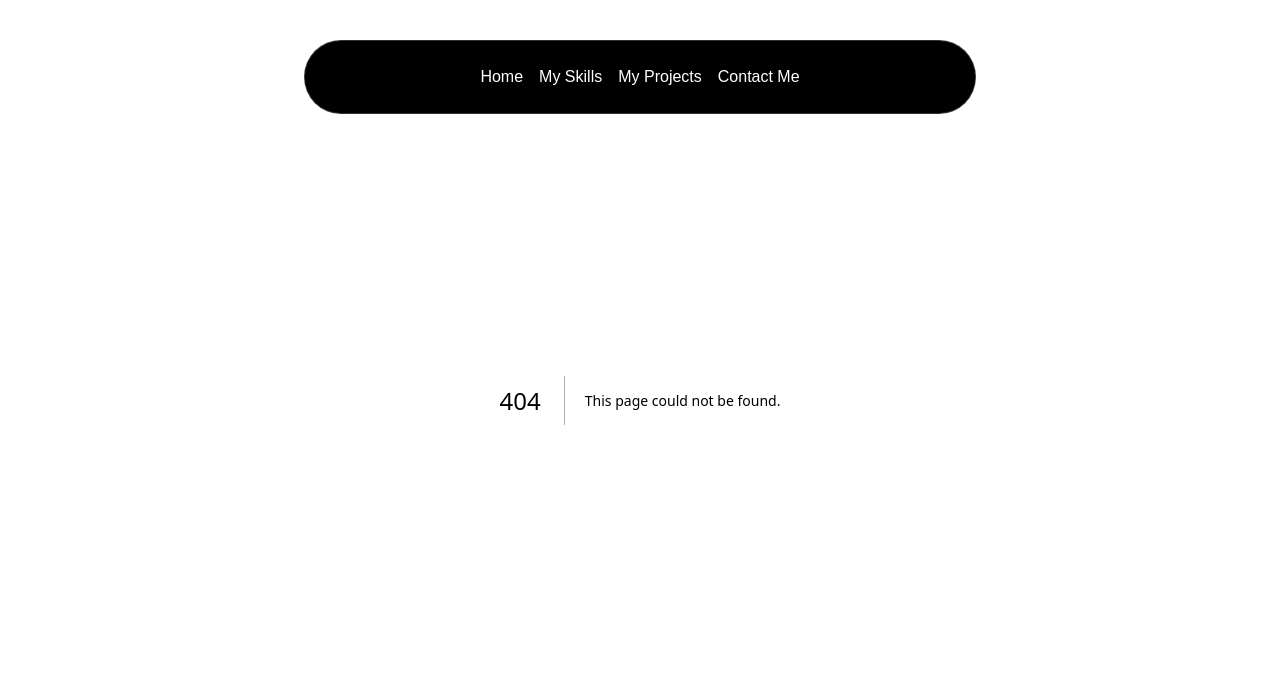
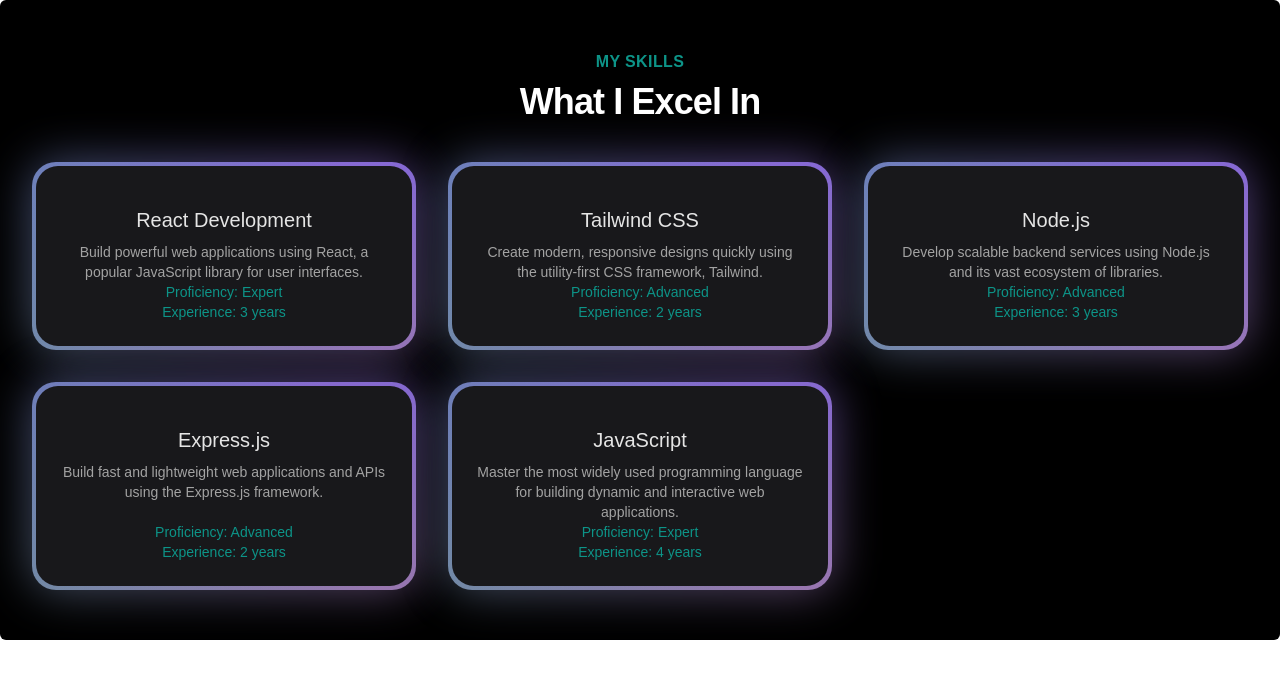
Before and after one commit to Naman12678/Naman-Portfolio, a Next.js app: page /skills in a window 1280 px wide. Before the commit this address had no page. Shown: the top 678 px of the page. Built offline with nearby package versions, Linux system fonts and the light colour scheme.

Commit message:
skill page update and minor changes

```diff
--- a/src/app/layout.tsx
+++ b/src/app/layout.tsx
@@ -1,7 +1,6 @@
 import type { Metadata } from "next";
 import localFont from "next/font/local";
 import "./globals.css";
-import Navbar from "@/components/Navbar";
 
 const geistSans = localFont({
   src: "./fonts/GeistVF.woff",
@@ -29,7 +28,6 @@
       <body
         className={`${geistSans.variable} ${geistMono.variable} antialiased`}
       >
-        <Navbar/>
         {children}
       </body>
     </html>
--- /dev/null
+++ b/src/app/skills/page.tsx
@@ -0,0 +1,47 @@
+'use client'
+import Link from 'next/link'
+import skillData from '../../data/skillList.json'
+import { BackgroundGradient } from '../../components/ui/background-gradient'
+
+interface Skill {
+    id: number,
+    title: string,
+    slug: string,
+    description: string,
+    proficiency: string,
+    experience: string,
+    isFeatured: boolean,
+}
+
+function Skills() {
+    const featuredSkills = skillData.skills.filter((skill: Skill) => skill.isFeatured)
+
+    return (
+        <div className='py-12 bg-black h-auto md:h-[40rem] w-full rounded-md flex flex-col items-center justify-center relative overflow-hidden mx-auto md:py-0'>
+            <div>
+                <div className="text-center">
+                    <h2 className="text-base text-teal-600 font-semibold tracking-wide uppercase">My Skills</h2>
+                    <p className="mt-2 text-3xl leading-8 font-extrabold tracking-tight text-white sm:text-4xl">What I Excel In</p>
+                </div>
+            </div>
+            <div className='mt-10 mx-8'>
+                <div className="grid grid-cols-1 sm:grid-cols-2 lg:grid-cols-3 gap-8 justify-center">
+                    {featuredSkills.map((skill: Skill) => (
+                        <div key={skill.id} className="flex justify-center">
+                            <BackgroundGradient className="flex flex-col rounded-[22px] bg-white dark:bg-zinc-900 overflow-hidden h-full max-w-sm">
+                                <div className="p-4 sm:p-6 flex flex-col items-center text-center flex-grow">
+                                    <p className="text-lg sm:text-xl text-black mt-4 mb-2 dark:text-neutral-200">{skill.title}</p>
+                                    <p className="text-sm text-neutral-600 dark:text-neutral-400 flex-grow">{skill.description}</p>
+                                    <p className="text-sm text-teal-600">Proficiency: {skill.proficiency}</p>
+                                    <p className="text-sm text-teal-600">Experience: {skill.experience}</p>
+                                </div>
+                            </BackgroundGradient>
+                        </div>
+                    ))}
+                </div>
+            </div>
+        </div>
+    )
+}
+
+export default Skills
--- a/src/components/heroSection.tsx
+++ b/src/components/heroSection.tsx
@@ -3,6 +3,7 @@
 import { motion } from "framer-motion";
 import { AuroraBackground } from "./ui/aurora-background";
 import { TextGenerateEffect } from "./ui/text-generate-effect";
+import Navbar from "./Navbar";
 
 const aboutMe = `
 I am a human.I breathe oxygen.
@@ -12,6 +13,7 @@
 export function HeroSection() {
   return (
     <AuroraBackground>
+      <Navbar/>
       <motion.div
         initial={{ opacity: 0, y: 40 }}
         whileInView={{ opacity: 1, y: 0 }}
--- /dev/null
+++ b/src/components/skills.tsx
@@ -0,0 +1,54 @@
+'use client'
+import Link from 'next/link'
+import skillData from '../data/skillList.json'
+import { BackgroundGradient } from './ui/background-gradient'
+
+interface Skill {
+    id: number,
+    title: string,
+    slug: string,
+    description: string,
+    proficiency: string,
+    experience: string,
+    isFeatured: boolean,
+}
+
+function Skills() {
+    const featuredSkills = skillData.skills.filter((skill: Skill) => skill.isFeatured)
+
+    return (
+        <div className='py-12 bg-black h-auto md:h-[40rem] w-full rounded-md flex flex-col items-center justify-center relative overflow-hidden mx-auto md:py-0'>
+            <div>
+                <div className="text-center">
+                    <h2 className="text-base text-teal-600 font-semibold tracking-wide uppercase">My Skills</h2>
+                    <p className="mt-2 text-3xl leading-8 font-extrabold tracking-tight text-white sm:text-4xl">What I Excel In</p>
+                </div>
+            </div>
+            <div className='mt-10 mx-8'>
+                <div className="grid grid-cols-1 sm:grid-cols-2 lg:grid-cols-3 gap-8 justify-center">
+                    {featuredSkills.map((skill: Skill) => (
+                        <div key={skill.id} className="flex justify-center">
+                            <BackgroundGradient className="flex flex-col rounded-[22px] bg-white dark:bg-zinc-900 overflow-hidden h-full max-w-sm">
+                                <div className="p-4 sm:p-6 flex flex-col items-center text-center flex-grow">
+                                    <p className="text-lg sm:text-xl text-black mt-4 mb-2 dark:text-neutral-200">{skill.title}</p>
+                                    <p className="text-sm text-neutral-600 dark:text-neutral-400 flex-grow">{skill.description}</p>
+                                    <p className="text-sm text-teal-600">Proficiency: {skill.proficiency}</p>
+                                    <p className="text-sm text-teal-600">Experience: {skill.experience}</p>
+                                </div>
+                            </BackgroundGradient>
+                        </div>
+                    ))}
+                </div>
+            </div>
+            <div className='mt-20 text-center'>
+                <Link href={"/skills"}
+                    className='px-4 py-2 rounded border border-neutral-600 text-neutral-700 bg-white hover:bg-gray-100 transition duration-200"'
+                >
+                    View All Skills
+                </Link>
+            </div>
+        </div>
+    )
+}
+
+export default Skills
--- /dev/null
+++ b/src/data/skillList.json
@@ -0,0 +1,84 @@
+{
+  "skills": [
+    {
+      "id": 1,
+      "title": "React Development",
+      "slug": "react-development",
+      "description": "Build powerful web applications using React, a popular JavaScript library for user interfaces.",
+      "proficiency": "Expert",
+      "experience": "3 years",
+      "isFeatured": true,
+      "icon": "/skills/react.svg"
+    },
+    {
+      "id": 2,
+      "title": "Tailwind CSS",
+      "slug": "tailwind-css",
+      "description": "Create modern, responsive designs quickly using the utility-first CSS framework, Tailwind.",
+      "proficiency": "Advanced",
+      "experience": "2 years",
+      "isFeatured": true,
+      "icon": "/skills/tailwind.svg"
+    },
+    {
+      "id": 3,
+      "title": "Node.js",
+      "slug": "node-js",
+      "description": "Develop scalable backend services using Node.js and its vast ecosystem of libraries.",
+      "proficiency": "Advanced",
+      "experience": "3 years",
+      "isFeatured": true,
+      "icon": "/skills/node.svg"
+    },
+    {
+      "id": 4,
+      "title": "TypeScript",
+      "slug": "typescript",
+      "description": "Enhance JavaScript code with static typing using TypeScript for more maintainable and scalable applications.",
+      "proficiency": "Intermediate",
+      "experience": "1 year",
+      "isFeatured": false,
+      "icon": "/skills/typescript.svg"
+    },
+    {
+      "id": 5,
+      "title": "MongoDB",
+      "slug": "mongodb",
+      "description": "Utilize MongoDB as a NoSQL database to manage and query large datasets efficiently.",
+      "proficiency": "Intermediate",
+      "experience": "1 year",
+      "isFeatured": false,
+      "icon": "/skills/mongodb.svg"
+    },
+    {
+      "id": 6,
+      "title": "Express.js",
+      "slug": "express-js",
+      "description": "Build fast and lightweight web applications and APIs using the Express.js framework.",
+      "proficiency": "Advanced",
+      "experience": "2 years",
+      "isFeatured": true,
+      "icon": "/skills/express.svg"
+    },
+    {
+      "id": 7,
+      "title": "Vite",
+      "slug": "vite",
+      "description": "Accelerate the development experience with Vite, a fast build tool and development server.",
+      "proficiency": "Intermediate",
+      "experience": "1 year",
+      "isFeatured": false,
+      "icon": "/skills/vite.svg"
+    },
+    {
+      "id": 8,
+      "title": "JavaScript",
+      "slug": "javascript",
+      "description": "Master the most widely used programming language for building dynamic and interactive web applications.",
+      "proficiency": "Expert",
+      "experience": "4 years",
+      "isFeatured": true,
+      "icon": "/skills/javascript.svg"
+    }
+  ]
+}
```
